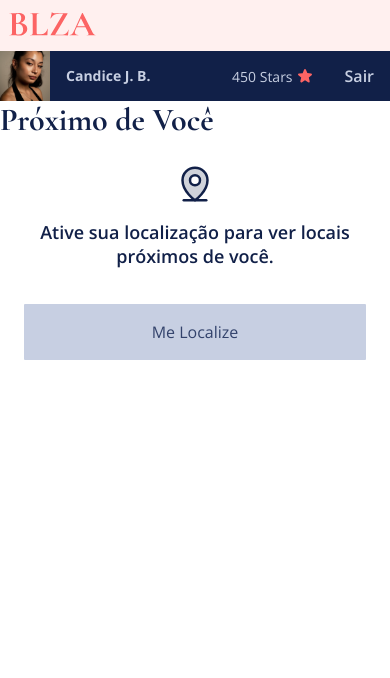
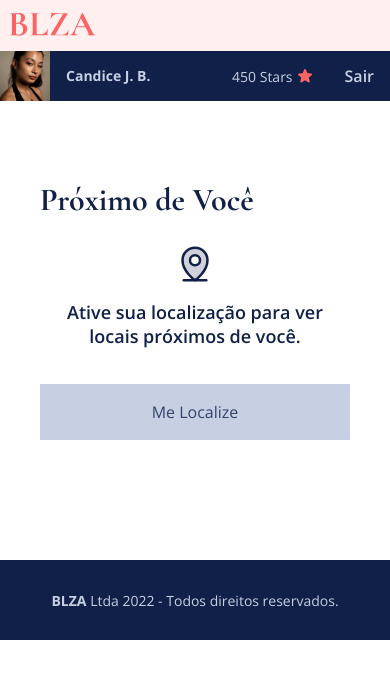
Before and after one commit to cbrognara/blza, a React (Create React App) app: page /logada in a window 390 px wide. Shown: the top 678 px of the page. Built offline with nearby package versions, Linux system fonts and the light colour scheme.

Commit message:
footer responsivo

```diff
--- a/src/components/Button/Button-styles.js
+++ b/src/components/Button/Button-styles.js
@@ -23,7 +23,7 @@ export const Btn = styled.button`
   }
 
   &:active {
-    background: ${props => theme[props.color].pressed};
+    filter: ${props => theme[props.color].pressed};
   }
 
   &:disabled {
@@ -44,9 +44,9 @@ const theme = {
   secondary: {
     default: 'var(--secondary-300)',
     text: 'var(--secondary-text)',
-    hover: 'brightness(0.8)',
+    hover: 'brightness(0.9)',
     disabled: 'var(--neutral-light-300)',
-    pressed: 'var(--neutral-light-600)'
+    pressed: 'brightness(0.7)'
   }
 }
 
--- a/src/components/Footer/Footer-styles.js
+++ b/src/components/Footer/Footer-styles.js
@@ -0,0 +1,12 @@
+import styled from 'styled-components'
+
+export const Container = styled.footer`
+  width: 100%;
+  height: 8rem;
+  background: var(--secondary-500);
+  color: var(--secondary-300);
+  display: flex;
+  align-items: center;
+  justify-content: center;
+  font-size: 1.4rem;
+`
--- a/src/components/Footer/Footer.jsx
+++ b/src/components/Footer/Footer.jsx
@@ -0,0 +1,12 @@
+import React from 'react'
+import { Container } from './Footer-styles'
+
+export default function Footer() {
+  return (
+    <Container>
+      <p>
+        <b>BLZA</b> Ltda 2022 - Todos direitos reservados.
+      </p>
+    </Container>
+  )
+}
--- /dev/null
+++ b/src/routes/AreaLogada/AreaLogada-styles.js
@@ -0,0 +1,8 @@
+import styled from 'styled-components'
+
+export const ContainerSections = styled.div`
+  max-width: 1152px;
+  position: relative;
+  margin: 0 auto;
+  padding: 8rem 4rem;
+`
--- a/src/routes/AreaLogada/AreaLogada.jsx
+++ b/src/routes/AreaLogada/AreaLogada.jsx
@@ -1,12 +1,17 @@
 import React from 'react'
+import Footer from '../../components/Footer/Footer'
 import { Header } from '../../components/Header/Header'
 import { Locate } from '../../components/Locate/Locate'
+import { ContainerSections } from './AreaLogada-styles'
 
 export function AreaLogada() {
   return (
-    <div>
+    <>
       <Header />
-      <Locate />
-    </div>
+      <ContainerSections>
+        <Locate />
+      </ContainerSections>
+      <Footer />
+    </>
   )
 }
--- a/src/styles/gobal.js
+++ b/src/styles/gobal.js
@@ -34,6 +34,7 @@ font-size: 10px;
 --neutral-dark-background: #171717;
 
   }
+
 
   * {
     margin: 0;
```
